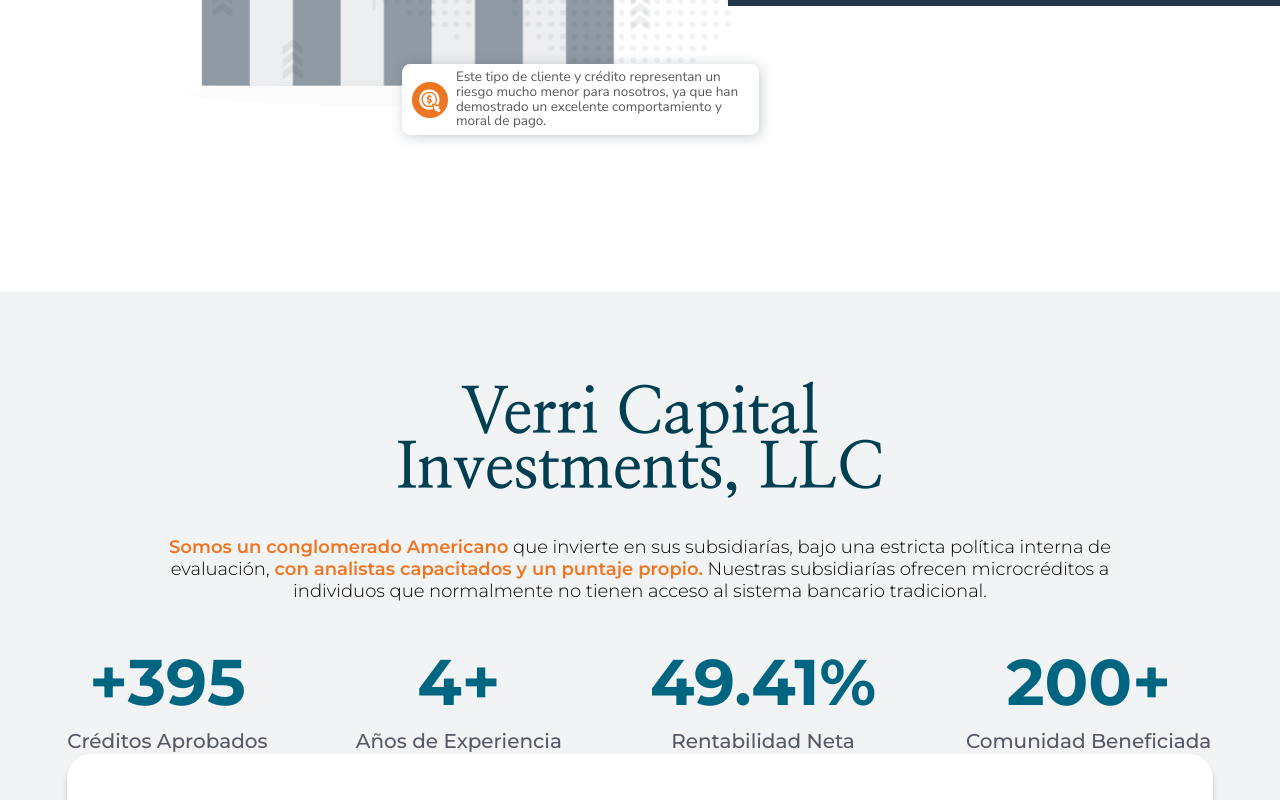
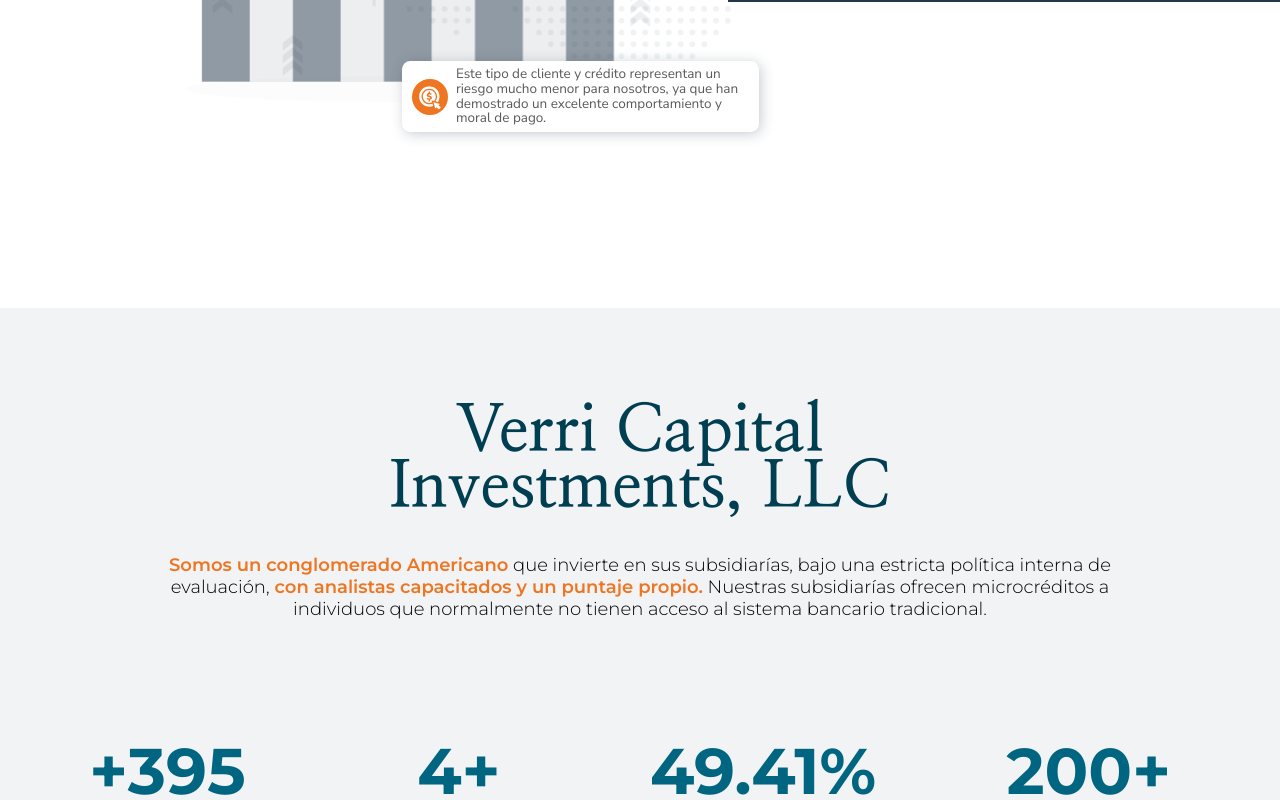
Before and after one commit to AdrianHates/vci-llc, a React (Vite) app: page / in a window 1280 px wide. Shown: the part 2845-3645 px from the top of the page. Built offline with nearby package versions, Linux system fonts and the light colour scheme.

Commit message:
added proyections section graphics

```diff
--- a/package.json
+++ b/package.json
@@ -10,9 +10,11 @@
     "preview": "vite preview"
   },
   "dependencies": {
+    "apexcharts": "^3.51.0",
     "clsx": "^2.1.1",
     "framer-motion": "^11.3.18",
     "react": "^18.3.1",
+    "react-apexcharts": "^1.4.1",
     "react-dom": "^18.3.1",
     "react-international-phone": "^4.3.0",
     "react-intersection-observer": "^9.13.0",
--- a/src/components/app/contact/index.tsx
+++ b/src/components/app/contact/index.tsx
@@ -13,7 +13,7 @@
 
   return (
     <section
-      className="bg-primary bg-opacity-[6%] py-[58px] px-6 flex flex-col gap-10 items-center justify-center"
+      className="bg-primary bg-opacity-[6%] pt-[58px] pb-[60px] px-6 flex flex-col gap-10 items-center justify-center"
       id={id}
     >
       <h3 className="text-[#24364B] font-bold sm:text-[32px] text-[20px] sm:leading-[39.01px] leading-[24.38px]">
@@ -38,7 +38,7 @@
           className="bg-[#F8F8F8] focus:outline-none w-full min-h-[114px] sm:text-[16px] text-[14px] sm:leading-[19.5px] leading-[17.07px] resize-none sm:px-[31px] px-[11.14px] py-4 rounded-[10px] placeholder:text-[#D1D1D1]"
           placeholder="Mensaje"
         />
-        <button className="mt-8 bg-quaternary sm:px-[63px] px-[50.13px] sm:py-[15px] py-[11.94px] mx-auto sm:rounded-[10px] rounded-[8px] text-white font-bold sm:text-xl text-base">
+        <button className="mt-[23px] bg-quaternary sm:px-[63px] px-[50.13px] sm:py-[15px] py-[11.94px] mx-auto sm:rounded-[10px] rounded-[8px] text-white font-bold sm:text-xl text-base">
           Enviar
         </button>
       </form>
--- a/src/components/app/dedication/first-section.tsx
+++ b/src/components/app/dedication/first-section.tsx
@@ -12,7 +12,7 @@
     threshold: 0.1,
   });
   return (
-    <div className="flex sm:flex-row flex-col items-center sm:pt-[105px] pt-[75px] sm:pb-[105px] pb-8 sm:gap-0 gap-10">
+    <div className="flex sm:flex-row flex-col items-center sm:pt-[90px] pt-[75px] sm:pb-[90px] pb-8 sm:gap-0 gap-10">
       <motion.div
         variants={fadeInFromX(-500, 0)}
         initial="initial"
--- a/src/components/app/dedication/second-section.tsx
+++ b/src/components/app/dedication/second-section.tsx
@@ -14,13 +14,13 @@
   });*/
 
   return (
-    <div className="sm:pl-16 pl-12 sm:pr-0 pr-12 flex sm:flex-row flex-col-reverse py-[57px] relative sm:gap-0 gap-10">
+    <div className="sm:pl-16 pl-12 sm:pr-0 pr-12 flex sm:flex-row flex-col-reverse pt-[75px] pb-[78px] relative sm:gap-0 gap-10">
       <Icon_Text
         variants={fadeInFromX(0, 0)}
         initial="initial"
         animate={firstInView ? "animate" : "initial"}
         transition={{ duration: 0.25, ease: "easeOut", delay: 0.5 }}
-        className="sm:pr-5 pr-3 sm:pl-2.5 pl-[7.49px] sm:py-1.5 py-[4.5px] rounded-[8.28px] absolute bottom-7 sm:left-[31.4%] left-[22.5%] gap-2 bg-white"
+        className="sm:pr-5 pr-3 sm:pl-2.5 pl-[7.49px] sm:py-1.5 py-[4.5px] rounded-[8.28px] absolute bottom-[48px] sm:left-[31.4%] left-[22.5%] gap-2 bg-white"
         class_text="max-w-[35ch] sm:text-[13.5px] text-[8.99px] sm:leading-[14.63px] leading-[10.96px] font-[400]"
         class_icon="sm:w-[36px] w-[26.97px] sm:h-[36px] h-[26.97px]"
         icon_path="/dedication/dedication_icon_1.svg"
--- a/src/components/app/footer/index.tsx
+++ b/src/components/app/footer/index.tsx
@@ -15,7 +15,7 @@
   ];
   return (
     <footer>
-      <div className="flex sm:flex-row flex-col bg-[#24364B] sm:pl-[135px] pl-6 sm:pr-0 pr-6 pt-[81px] sm:pb-[139px] pb-0 sm:gap-[136px] gap-[60px] relative overflow-hidden">
+      <div className="flex sm:flex-row flex-col bg-[#24364B] sm:pl-[135px] pl-6 sm:pr-0 pr-6 pt-[82.5px] sm:pb-[139px] pb-0 sm:gap-[136px] gap-[60px] relative overflow-hidden">
         <div className="flex flex-col sm:items-center items-start justify-center gap-4">
           <img alt="logo" src="logo.svg" className="sm:w-[343px] w-[202px]" />
           <p className="ml-[5px] sm:text-[16px] text-[14px] sm:leading-[20px] leading-[17.07px] font-semibold text-white sm:max-w-[30ch] max-w-[33ch]">
--- a/src/components/app/inicio/index.tsx
+++ b/src/components/app/inicio/index.tsx
@@ -138,7 +138,7 @@
       </div>
 
       {listFeatures && (
-        <div className="flex sm:flex-row flex-col sm:mx-20 mx-11 gap-16 my-10">
+        <div className="flex sm:flex-row flex-col sm:mx-20 mx-11 gap-16 my-11">
           {listFeatures.map((feat, i) => (
             <motion.div
               ref={featRef}
--- a/src/components/app/portfolio/index.tsx
+++ b/src/components/app/portfolio/index.tsx
@@ -23,16 +23,16 @@
   ];
   return (
     <section className="pb-[115px] sm:px-0 px-6" id={id}>
-      <div className="bg-white py-[67px] max-w-[1146px] w-full mx-auto text-[16px] leading-[19.5px] font-light gap-10 flex flex-col shadow-[0px_4px_4px_0_#24364B40] rounded-[24px] mt-[-160px]">
+      <div className="bg-white py-[67.5px] max-w-[1146px] w-full mx-auto text-[16px] leading-[19.5px] font-light gap-10 flex flex-col shadow-[0px_4px_4px_0_#24364B40] rounded-[24px] mt-[-152px]">
         <h3 className="text-center sm:text-[32px] text-[20px] sm:leading-[39.01px] leading-[24.38px] text-[#EE7623] font-bold">
           Portafolio de empresas
         </h3>
-        <p className="max-w-[65ch] mx-auto text-center px-6">
+        <p className="max-w-[68ch] text-center mx-auto px-6">
           Conoce más sobre nuestro portafolio de empresas, que son un pilar
           fundamental en nuestro esfuerzo por asegurar la inclusión financiera.
         </p>
         {listPortfolio && (
-          <div className="flex sm:flex-row flex-col items-center justify-center pt-8 sm:gap-0 gap-[52px]">
+          <div className="flex sm:flex-row flex-col items-center justify-center pt-7 pb-1 sm:gap-0 gap-[52px]">
             {listPortfolio.map((ulist, i) => (
               <React.Fragment key={i}>
                 {i !== 0 && (
--- /dev/null
+++ b/src/components/app/proyections/column-chart.tsx
@@ -0,0 +1,144 @@
+import { ApexOptions } from "apexcharts";
+import Chart from "react-apexcharts";
+
+const ColumnChart = () => {
+  const options: ApexOptions = {
+    chart: {
+      type: "bar",
+      height: 450,
+      stacked: true,
+      animations: {
+        enabled: true,
+        easing: "easeinout",
+        speed: 800,
+        animateGradually: {
+          enabled: true,
+          delay: 100,
+        },
+        dynamicAnimation: {
+          enabled: true,
+          speed: 350,
+        },
+      },
+    },
+    plotOptions: {
+      bar: {
+        columnWidth: "80%",
+      },
+    },
+    dataLabels: {
+      enabled: false,
+    },
+    xaxis: {
+      categories: ["2021", "2022", "2023", "2024"],
+      axisBorder: {
+        show: false,
+      },
+      axisTicks: {
+        show: false,
+      },
+    },
+    yaxis: {
+      axisBorder: {
+        show: false,
+      },
+      axisTicks: {
+        show: false,
+      },
+      labels: {
+        show: false,
+      },
+    },
+    grid: {
+      show: false,
+    },
+    fill: {
+      opacity: 1,
+    },
+
+    legend: {
+      show: false,
+    },
+  };
+
+  const series = [
+    {
+      name: "Capital",
+      data: [
+        {
+          x: "2021",
+          y: 188,
+          fillColor: "#0684A6",
+        },
+        {
+          x: "2022",
+          y: 215,
+          fillColor: "#5B9AE3",
+        },
+        {
+          x: "2023",
+          y: 250,
+          fillColor: "#EE7623",
+        },
+        {
+          x: "2024",
+          y: 365,
+          fillColor: "#24364B",
+        },
+      ],
+    },
+    {
+      name: "Crecimiento",
+      data: [
+        {
+          x: "2021",
+          y: 57,
+          fillColor: "#0684A62E",
+        },
+        {
+          x: "2022",
+          y: 64,
+          fillColor: "#5B9AE32E",
+        },
+        {
+          x: "2023",
+          y: 74,
+          fillColor: "#EE76232E",
+        },
+        {
+          x: "2024",
+          y: 62,
+          fillColor: "#24364B2E",
+        },
+      ],
+    },
+  ];
+  const colors = [
+    "#0684A6",
+    "#5B9AE3",
+    "#EE7623",
+    "#24364B",
+    "#0684A62E",
+    "#5B9AE32E",
+    "#EE76232E",
+    "#24364B2E",
+  ];
+
+  return (
+    <div className="column-chart relative">
+      <p className="absolute top-[20%] left-0 text-[24px] leading-[29.26px] text-[#24364B] font-semibold">
+        Crecimiento anual{" "}
+        <span className="text-[28px] leading-[34.13px] font-bold">35%</span>
+      </p>
+      <Chart
+        options={{ ...options, colors }}
+        series={series}
+        type="bar"
+        width={500}
+        height={450}
+      />
+    </div>
+  );
+};
+
+export default ColumnChart;
--- a/src/components/app/proyections/data-numbers.tsx
+++ b/src/components/app/proyections/data-numbers.tsx
@@ -35,12 +35,12 @@
 
 const DataNumbers = () => {
   return (
-    <div className="flex items-center justify-center gap-[87px]">
+    <div className="flex items-center justify-center gap-[87px] py-[72px]">
       {dataNumbers &&
         dataNumbers.map((dataNumber, i) => (
           <div
             key={i}
-            className="flex flex-col justify-center items-center gap-2"
+            className="flex flex-col justify-center items-center gap-1"
           >
             <div
               className={cx(
--- /dev/null
+++ b/src/components/app/proyections/donut-chart.tsx
@@ -0,0 +1,104 @@
+import Chart from "react-apexcharts";
+import { ApexOptions } from "apexcharts";
+import cx from "../../libs/cx";
+
+const DonutChart = () => {
+  const options: ApexOptions = {
+    stroke: {
+      show: true,
+      curve: "straight",
+      lineCap: "butt",
+      colors: ["#f2f3f4"],
+      width: 10,
+      dashArray: 0,
+    },
+    chart: {
+      background: "transparent",
+      animations: {
+        enabled: true,
+        easing: "easeinout",
+        speed: 800,
+        animateGradually: {
+          enabled: true,
+          delay: 150,
+        },
+        dynamicAnimation: {
+          enabled: true,
+          speed: 350,
+        },
+      },
+      type: "donut",
+    },
+    plotOptions: {
+      pie: {
+        donut: {
+          size: "40px",
+          labels: {
+            show: false,
+            name: {
+              show: false,
+            },
+            value: {
+              show: false,
+            },
+          },
+        },
+        startAngle: 190,
+        endAngle: -170, // Ajusta el ángulo de inicio del gráfico
+      },
+    },
+    labels: ["Mujeres", "Hombres"],
+    colors: ["#EE8F4D", "#63abfd"],
+    dataLabels: {
+      enabled: false,
+    },
+    legend: {
+      show: false,
+    },
+  };
+
+  const series = [70, 30];
+
+  const classHistory: { contain: string; line?: string }[] = [
+    {
+      contain: "absolute top-0 flex flex-col gap-3",
+    },
+    {
+      contain: "absolute left-[95%] top-1/2 flex flex-col gap-3",
+      line: "border-l-0 border-r-[3px] relative right-[75%]",
+    },
+  ];
+  return (
+    <div className="relative w-[400px] my-[85px]">
+      <Chart
+        options={options}
+        series={series}
+        type="donut"
+        width={400}
+        height={400}
+      />
+      {series &&
+        series.map((serie, i) => (
+          <div key={i} className={classHistory[i].contain}>
+            <p className="text-[24.91px] leading-[30.37px] font-normal">
+              {options?.labels?.[i]}
+            </p>
+            <p
+              style={{ color: options?.colors?.[i] }}
+              className="font-bold text-[24.3px] leading-[29.62px]"
+            >
+              {serie} %
+            </p>
+            <div
+              className={cx(
+                "ml-7 border-l-[3px] border-b-[3px] border-[#24364B] h-[41.52px] w-[98.61px]",
+                classHistory[i].line
+              )}
+            />
+          </div>
+        ))}
+    </div>
+  );
+};
+
+export default DonutChart;
--- a/src/components/app/proyections/index.tsx
+++ b/src/components/app/proyections/index.tsx
@@ -2,6 +2,8 @@
 import { motion } from "framer-motion";
 import { fadeInFromTop } from "../../../animations/animations";
 import DataNumbers from "./data-numbers";
+import DonutChart from "./donut-chart";
+import ColumnChart from "./column-chart";
 
 interface Props {
   id: string;
@@ -15,7 +17,7 @@
   return (
     <section
       ref={proyectionsRef}
-      className="sm:bg-primary bg-white sm:bg-opacity-[5%] opacity-100 px-5 pt-24 pb-40"
+      className="sm:bg-primary bg-white sm:bg-opacity-[5%] opacity-100 px-5 pt-24 pb-[247px]"
       id={id}
     >
       <motion.h3
@@ -23,7 +25,7 @@
         initial="initial"
         animate={proyectionsInView ? "animate" : "initial"}
         transition={{ duration: 0.5, ease: "easeOut", delay: 0.5 }}
-        className="mx-auto max-w-[15ch] text-center font-nanum-myeongjo text-tertiary font-semibold sm:text-[64px] text-[32px] sm:leading-[55px] leading-[30.94px]"
+        className="mx-auto max-w-[15ch] text-center font-nanum-myeongjo text-tertiary font-semibold sm:text-[65px] text-[32px] sm:leading-[56px] leading-[30.94px] tracking-[0.024rem]"
       >
         Verri Capital Investments, LLC
       </motion.h3>
@@ -32,7 +34,7 @@
         initial="initial"
         animate={proyectionsInView ? "animate" : "initial"}
         transition={{ duration: 0.5, ease: "easeOut", delay: 0.5 }}
-        className="sm:text-[18px] text-[16px] sm:leading-[21.94px] leading-[19.5px] font-light max-w-[80ch] text-center mx-auto my-10"
+        className="sm:text-[18px] text-[16px] sm:leading-[21.94px] leading-[19.5px] font-light max-w-[80ch] text-center mx-auto my-[39px]"
       >
         <span className="font-semibold text-quaternary">
           Somos un conglomerado Americano
@@ -47,6 +49,10 @@
         no tienen acceso al sistema bancario tradicional.
       </motion.p>
       <DataNumbers />
+      <div className="flex items-center justify-center gap-28">
+        <DonutChart />
+        <ColumnChart />
+      </div>
     </section>
   );
 };
```
Also changed, not shown: 1 other file (tests, documents, lock files or other folders).
